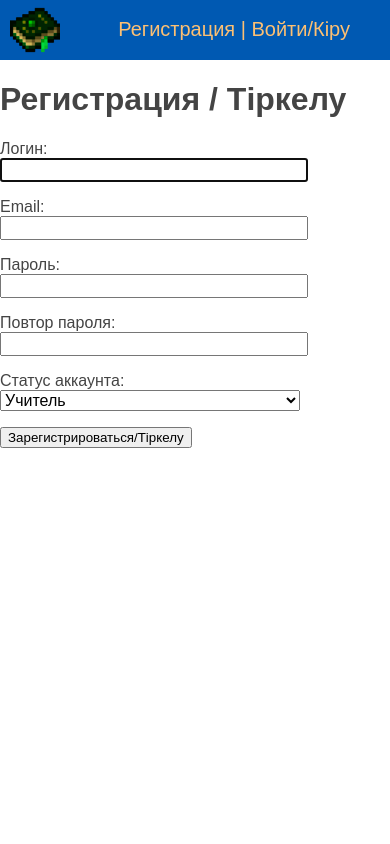
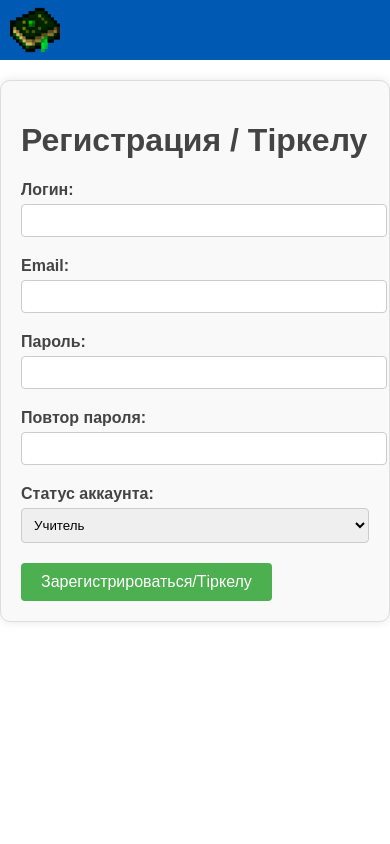
Before and after one commit to KenyanWarriorTea/Math_tests, a Django app: page /register/ in a window 390 px wide. Run offline with Django 5.2, Linux system fonts and the light colour scheme.

Commit message:
Сайтпочтиготов1

```diff
--- a/bard/static/css/styles.css
+++ b/bard/static/css/styles.css
@@ -1,3 +1,45 @@
+.form-container {
+    max-width: 600px;
+    margin: 20px auto;
+    padding: 20px;
+    background: #f9f9f9;
+    border: 1px solid #ddd;
+    border-radius: 10px;
+    box-shadow: 0 0 10px rgba(0, 0, 0, 0.1);
+}
+
+.form-label {
+    display: block;
+    margin-bottom: 5px;
+    font-weight: bold;
+}
+
+.form-field {
+    width: 100%;
+    padding: 8px;
+    margin-bottom: 20px;
+    border: 1px solid #ccc;
+    border-radius: 4px;
+}
+
+.form-error {
+    color: #ff0000;
+    margin-bottom: 10px;
+}
+
+.submit-buttonreg {
+    background-color: #4CAF50;
+    color: white;
+    padding: 10px 20px;
+    border: none;
+    border-radius: 4px;
+    cursor: pointer;
+    font-size: 16px;
+}
+
+.submit-buttonreg:hover {
+    background-color: #45a049;
+}
 
 html, body {
 	font-family: 'Arial';
@@ -535,6 +561,9 @@ ul.lang-list li a:hover {color: #fdc073;}
         width: 100%;
         padding: 10px;
     }
+	ul.mainmenu li.last {
+		width: 100%;
+	}
 
     .content {
         /* Пример: уменьшение отступов для основного содержимого */
@@ -543,3 +572,80 @@ ul.lang-list li a:hover {color: #fdc073;}
 
     /* Дополнительные стили для мобильных устройств */
 }
+.header__burger{
+	display: none;
+}
+
+@media (max-width: 768px) {
+    .header {
+        position: relative; /* Для позиционирования бургер-иконки относительно шапки */
+    }
+    .header__burger {
+        display: block;
+        position: absolute; /* Абсолютное позиционирование */
+        top: 15px; /* Отступ сверху */
+        right: 10px; /* Отступ справа */
+        width: 30px;
+        height: 20px;
+        cursor: pointer; /* Курсор в виде указателя */
+    }
+	.header__burger span{
+		position: absolute;
+		background-color: #ffffff;
+		width: 100%;
+		left: 0;
+		height: 2px;
+		top: 9px;
+	}
+    .header__burger:before,
+    .header__burger:after{
+		content: '';
+		background-color: #fff;
+		position: absolute;
+		width: 100%;
+		height: 2px;
+		left: 0;
+	}
+    .header__burger:before {
+        top: 0;
+    }
+
+    .header__burger:after {
+        bottom: 0;
+    }
+	.header__burger {
+        display: block;
+        /* Остальные стили .header__burger */
+    }
+	.mainmenu {
+        background-color: #0059b2; /* Или любой другой желаемый цвет фона */
+        width: 100%;
+        top: 10px; /* Убедитесь, что это значение корректно для вашего шаблона */
+        left: 0;
+        z-index: 9099; /* Убедитесь, что это значение выше, чем у других элементов */
+		padding: 100px;
+    }
+
+    .mainmenu.active {
+        display: block;
+    }
+
+    /* Стили для анимации бургер-иконки */
+    .header__burger span,
+    .header__burger:before,
+    .header__burger:after {
+        transition: all 0.3s ease-in-out;
+    }
+
+    .header__burger.active span {
+        opacity: 0;
+    }
+
+    .header__burger.active:before {
+        transform: translateY(9px) rotate(45deg);
+    }
+
+    .header__burger.active:after {
+        transform: translateY(-9px) rotate(-45deg);
+    }
+}
--- a/bard/templates/register.html
+++ b/bard/templates/register.html
@@ -22,7 +22,7 @@
 				{% if request.user.is_authenticated %}
                  <li class="last"><a href="{% url 'profile' %}">{{user.username}}</a> | <a href="{% url 'logout' %}">Выйти/Шығу</a></li>
                 {% else %}
-                <li class="last"><a href="{% url 'register' %}">Регистрация</a> | <a href="{% url 'login' %}">Войти/Кіру</a></li>
+                <li class="last"><a href="{% url 'register' %}">Регистрация/Тіркелу</a> | <a href="{% url 'login' %}">Войти/Кіру</a></li>
                  {% endif %}
 			</ul>
 			<div class="clear"></div>
@@ -30,20 +30,35 @@
 {% endblock mainmenu %}
 
 {% block content %}
-<h1>{{title}}</h1>
+<div class="form-container">
+    <h1>{{title}}</h1>
+    <form method="post">
+        {% csrf_token %}
+        {% for f in form %}
+    <div>
+        <label class="form-label" for="{{ f.id_for_label }}">{{ f.label }}:</label>
 
-<form method="post">
-    {% csrf_token %}
+        {% if f.field.widget.input_type == 'select' %}
+            <select id="{{ f.id_for_label }}" class="form-field" name="{{ f.name }}">
+                {% for key, value in f.field.choices %}
+                    <option value="{{ key }}" {% if f.data == key %} selected {% endif %}>{{ value }}</option>
+                {% endfor %}
+            </select>
+        {% else %}
+            <input type="{{ f.field.widget.input_type }}" id="{{ f.id_for_label }}" class="form-field" name="{{ f.name }}" value="{{ f.value|default_if_none:'' }}">
+        {% endif %}
 
-{% for f in form %}
-<p><label class="form-label" for="{{ f.id_for_label }}">{{f.label}}: </label>{{ f }}</p>
-<div class="form-error">{{ f.errors }}</div>
+        {% if f.errors %}
+            <div class="form-error">{{ f.errors }}</div>
+        {% endif %}
+    </div>
 {% endfor %}
 
-    <button type="submit">Зарегистрироваться/Тіркелу</button>
-</form>
+        <button type="submit" class="submit-buttonreg">Зарегистрироваться/Тіркелу</button>
+    </form>
+</div>
+{% endblock %}
 
-{% endblock %}
 </td></tr> <!-- Add the closing </tr> tag here -->
 </table> <!-- Add the closing </table> tag here -->
 </body>
--- a/bard/urls.py
+++ b/bard/urls.py
@@ -5,6 +5,7 @@ from . import views
 from .views import *
 
 urlpatterns = [
+    #path('create_test/', create_test, name='create_test'),
     path('', Home.as_view(), name='home'),
     path('topics/<int:topic_id>/', math_topic_details, name='topic_details'),
     path('login/', LoginUser.as_view(), name='login'),
```
Also changed, not shown: other parts of bard/static/css/styles.css (+11 -27 lines), bard/templates/base.html (+17 -4 lines), bard/templates/create_test.html (added, +9 -0 lines), bard/templates/login.html (+9 -5 lines).
